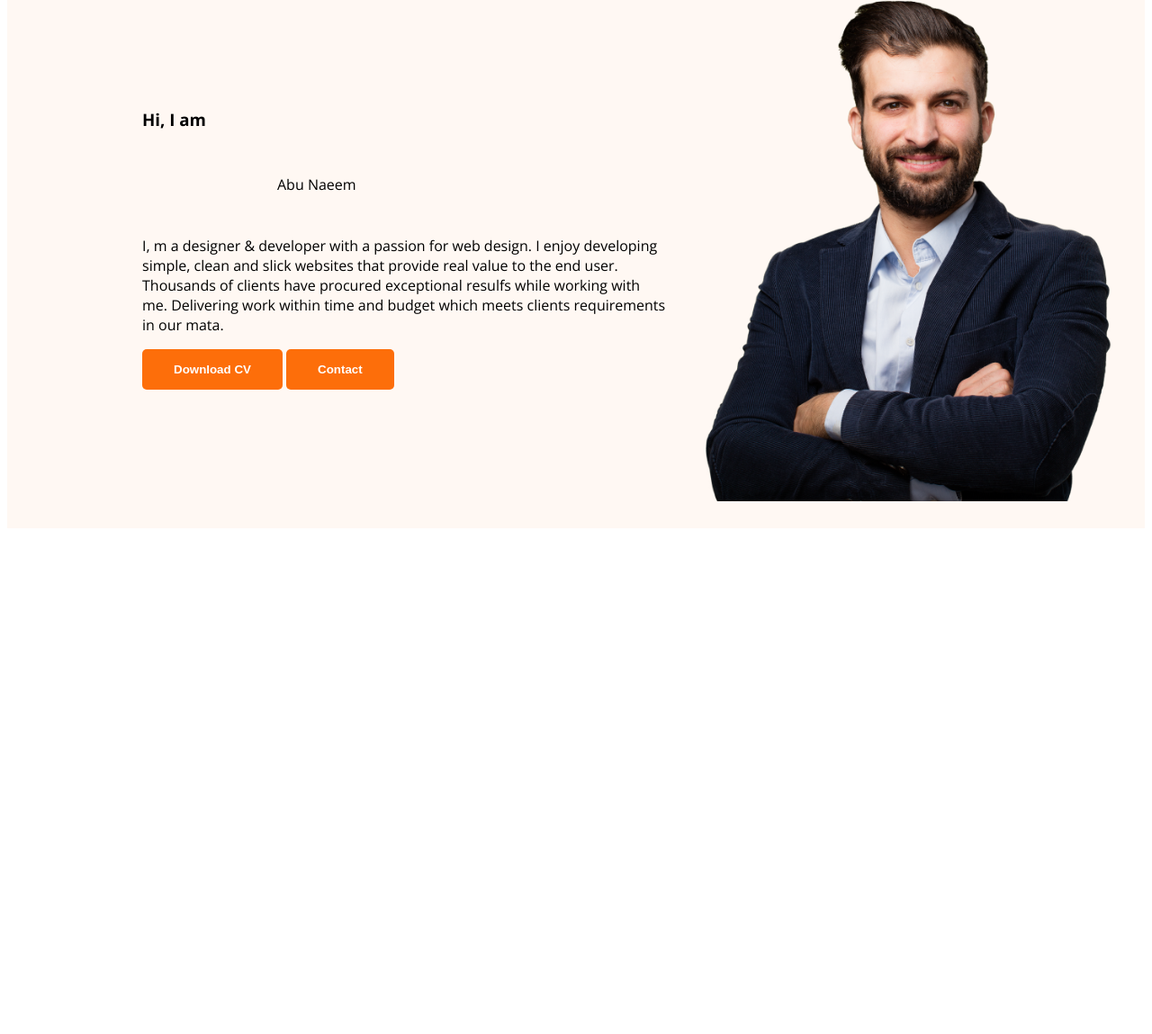
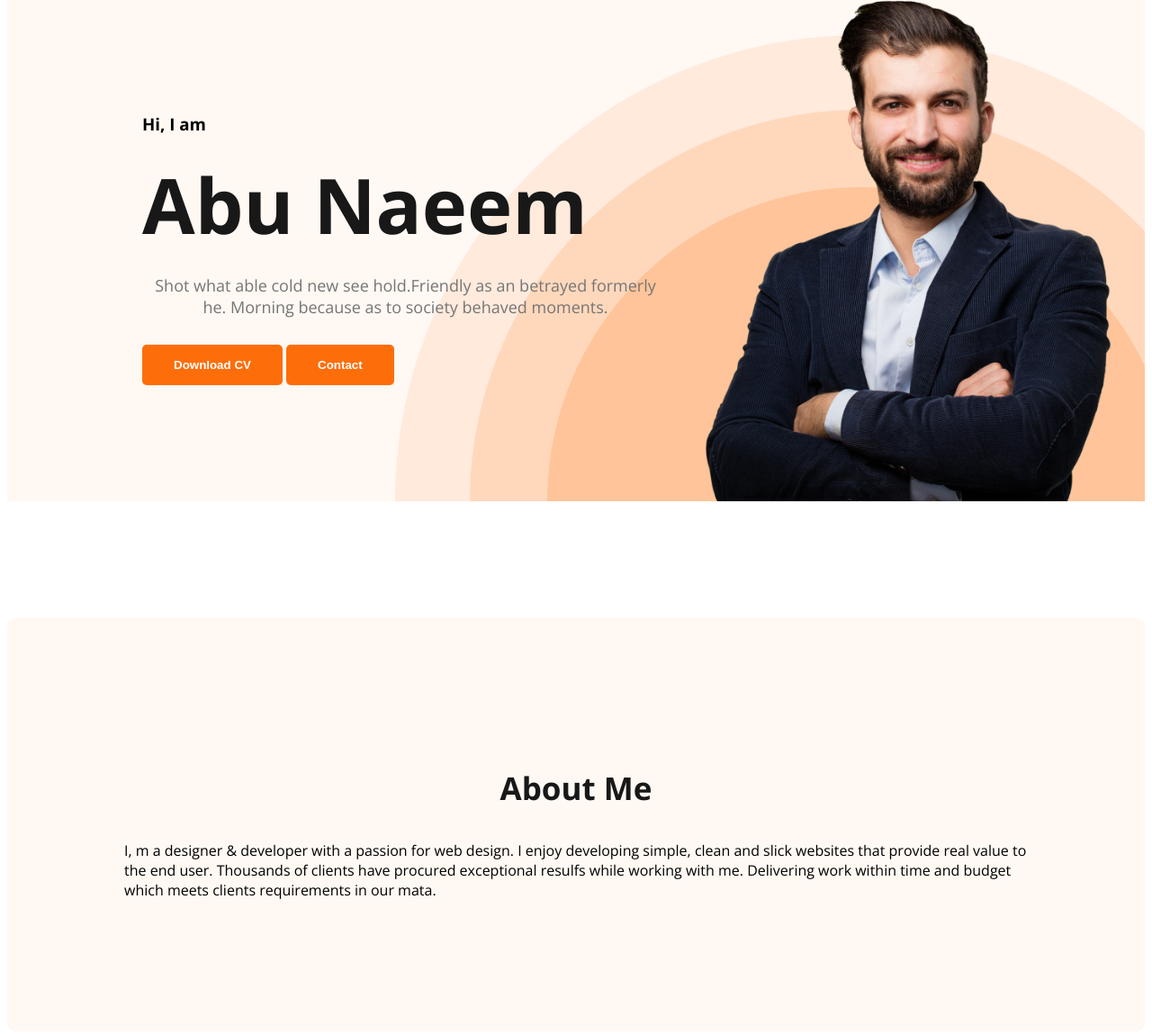
Before and after one commit to abunayeem90/web-developer-portfolio, a plain HTML site: page index.html in a window 1280 px wide. Shown: the part 211-1360 px from the top of the page at 90% size. Before the commit the page ends 806 px from the top, so only its background shows below. Drawn offline with nearby package versions, Linux system fonts and the light colour scheme.

Commit message:
about created

```diff
--- a/index.html
+++ b/index.html
@@ -26,8 +26,8 @@
         <div class="banner">
             <div class="banner-content">
                 <h3 class="banner-greating">Hi, I am</h3>
-                <div class="banner title">Abu Naeem</div>
-                <p>I, m a designer & developer with a passion for web design. I enjoy developing simple, clean and slick websites that provide real value to the end user. Thousands of clients have procured exceptional resulfs while working with me. Delivering work within time and budget which meets clients requirements in our mata.</p>
+                <div class="banner-title"> Abu Naeem </div>
+                <p class="banner-description">Shot what able cold new see hold.Friendly as an betrayed formerly he. Morning because as to society behaved moments.</p>
                 <button class="btn-primary">Download CV</button>
                 <button class="btn-primary">Contact</button>
             </div>
@@ -37,7 +37,12 @@
     </header>
 
     <main>
-
+        <section class="about">
+            <h3 class="section-title">About Me</h3>
+            <p class="section-description">
+                I, m a designer & developer with a passion for web design. I enjoy developing simple, clean and slick websites that provide real value to the end user. Thousands of clients have procured exceptional resulfs while working with me. Delivering work within time and budget which meets clients requirements in our mata.
+            </p>
+        </section>
     </main>
 
 </body>
--- a/styles/portfolio.css
+++ b/styles/portfolio.css
@@ -15,6 +15,18 @@ body{
     color: white;
     padding: 15px 35px;
 
+}
+.section-title{
+    color:  #181818;
+    text-align: center;
+    font-size: 35px;
+    font-weight: 700;
+
+}
+.banner-description{
+    color: #757575;
+    text-align: center;
+    font-size: 18px;
 }
 
 /* nav related styles */
@@ -48,17 +60,61 @@ nav a {
 /* header related styles*/
 .header{
     background-color: #FFF8F3;
+    background-image: url(../images/header_bg.png);
+    background-repeat: no-repeat;
+    background-position: bottom right;
 }
 .banner{
-    padding: 30px 30px 30px 150px ;
+    padding: 30px 30px 0px 150px ;
     display: flex;
     align-items: center;
+    justify-content: space-between;
+
+}
+
+.banner-content{
+    max-width: 500px;
 
 }
 .banner .profile-pic{
     width: 500px;
 }
+.banner-greeting{
+    font-size: 45px;
+    color: #474747;
+    margin-bottom: 0;
+}
 
-.banner .banner-content{
+.banner-title{
+    color: var(--Dark-01, #181818);
+    font-family: Open Sans;
+    font-size: 85px;
+    font-style: normal;
+    font-weight: 700;
+    line-height: normal;
+    margin-top: 5px;
+    margin-bottom: 20px;
 
 }
+
+.banner .banner-description{
+    color: #757575;
+    font-size: 18px;
+    font-style: normal;
+    font-weight: 400;
+    width: 585px;
+    height: 60px;
+
+}
+
+
+/* .main section styles */
+
+/* about section styles */
+
+.about{
+    padding: 130px;
+    border-radius: 10px;
+    background: #FFF8F3;
+    margin: 130px 0;
+}
```
